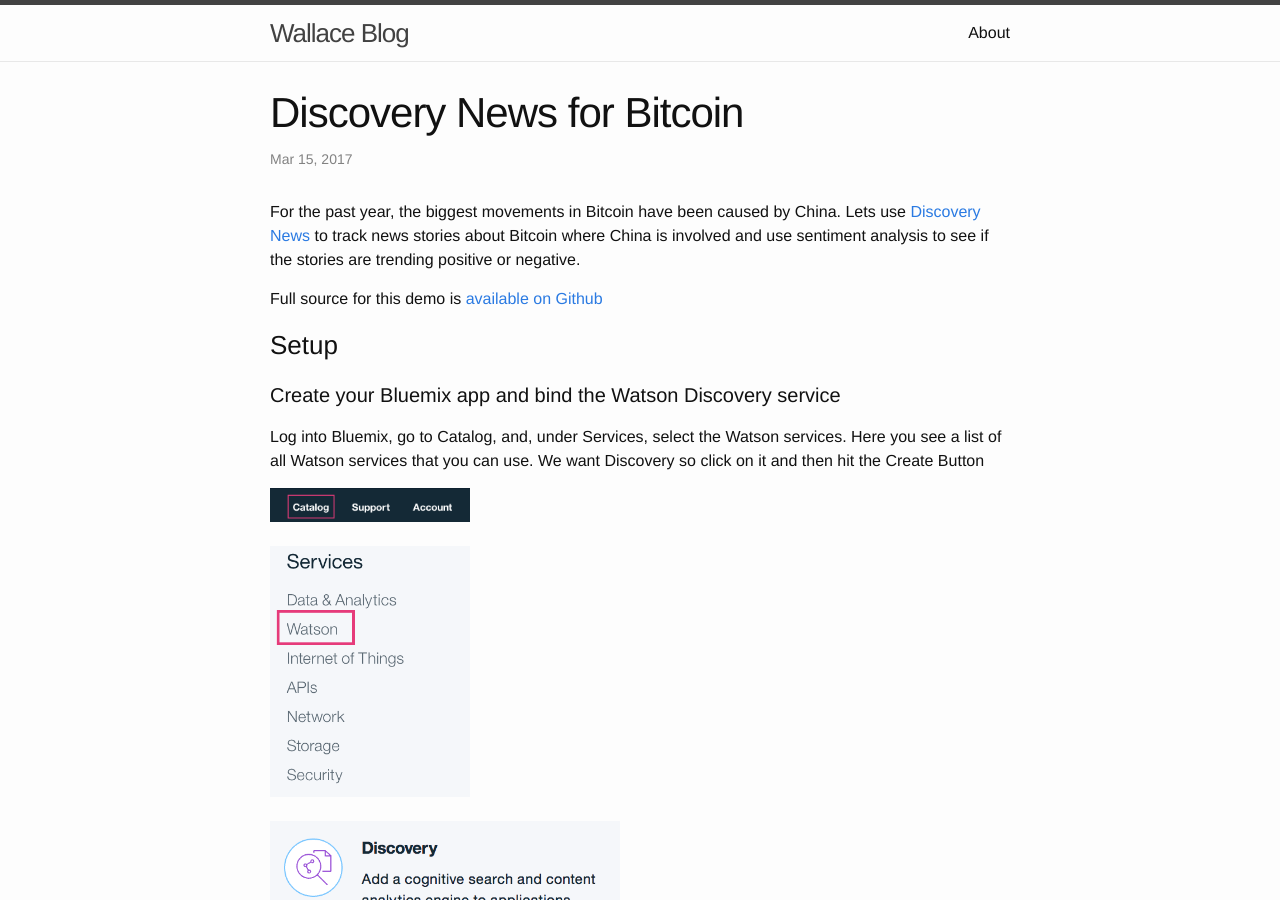
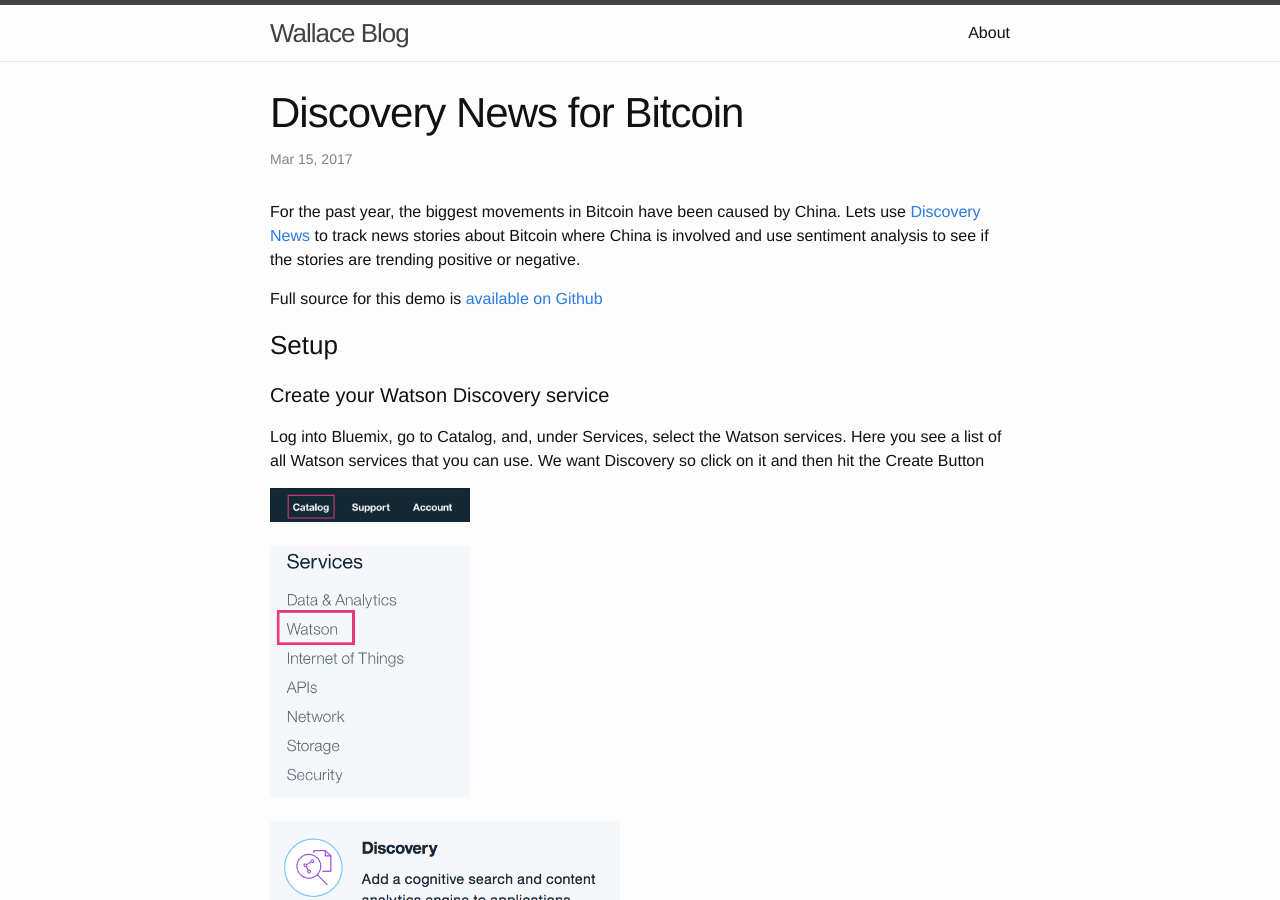
Before and after one commit to pwcremin/pwcremin.github.io, a Jekyll site: the page built from _posts/2017-03-15-discovery-news-bitcoin.markdown, in a window 1280 px wide and 900 px high. Built offline with Jekyll 4.4.1, drawn with Linux system fonts in a browser that asks for light colours; comment, search, counter and statistics services are not loaded.

Commit message:
Update 2017-03-15-discovery-news-bitcoin.markdown

```diff
--- a/_posts/2017-03-15-discovery-news-bitcoin.markdown
+++ b/_posts/2017-03-15-discovery-news-bitcoin.markdown
@@ -11,7 +11,7 @@
 Full source for this demo is [available on Github](https://github.com/pwcremin/discovery-news-bitcoin-watcher)
 ### Setup
 
-#### Create your Bluemix app and bind the Watson Discovery service
+#### Create your Watson Discovery service
 
 Log into Bluemix, go to Catalog, and, under Services, select the Watson services.  Here you see a list of all Watson services that you can use.  We want Discovery so click on it and then hit the Create Button
 
```
